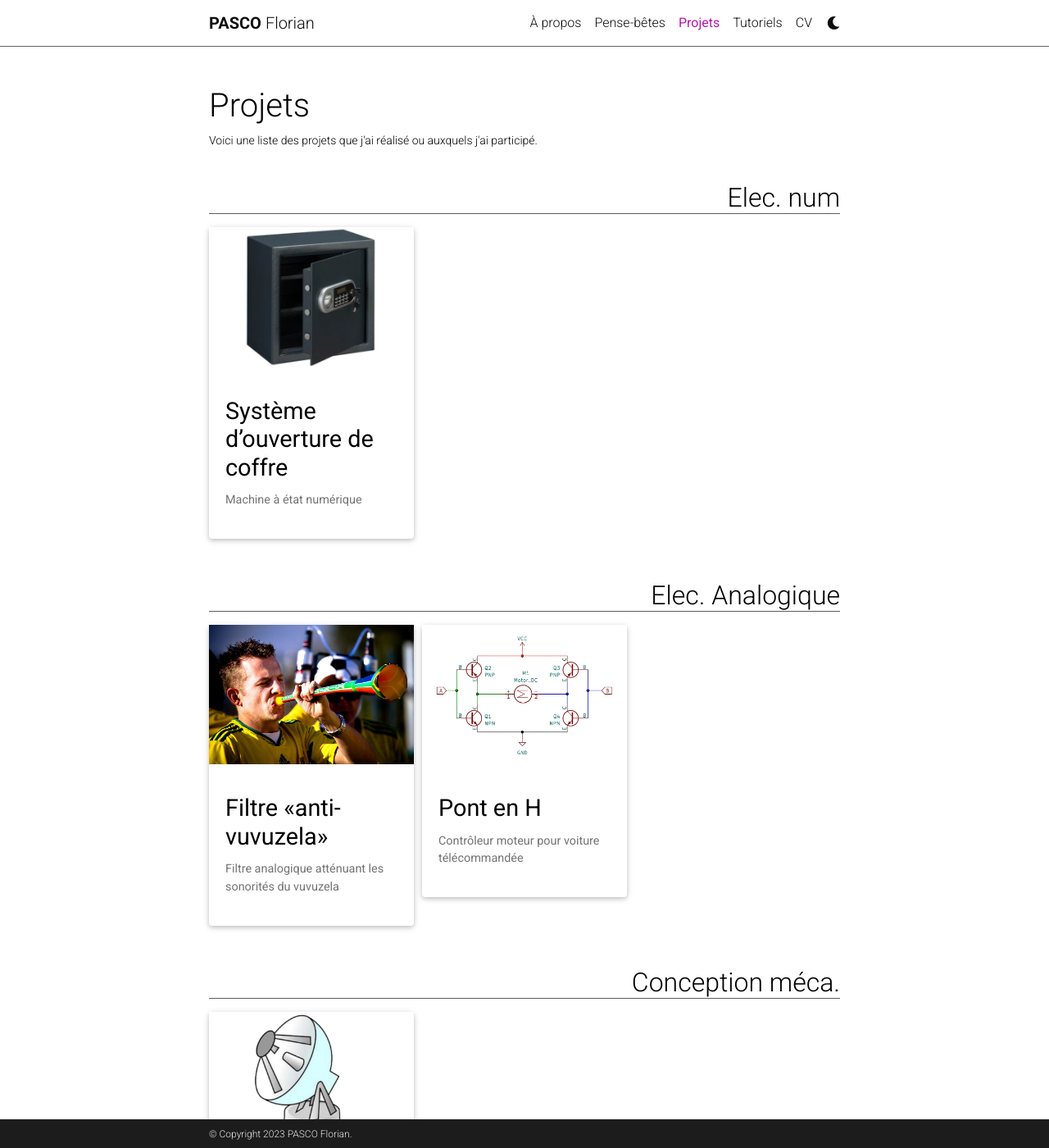
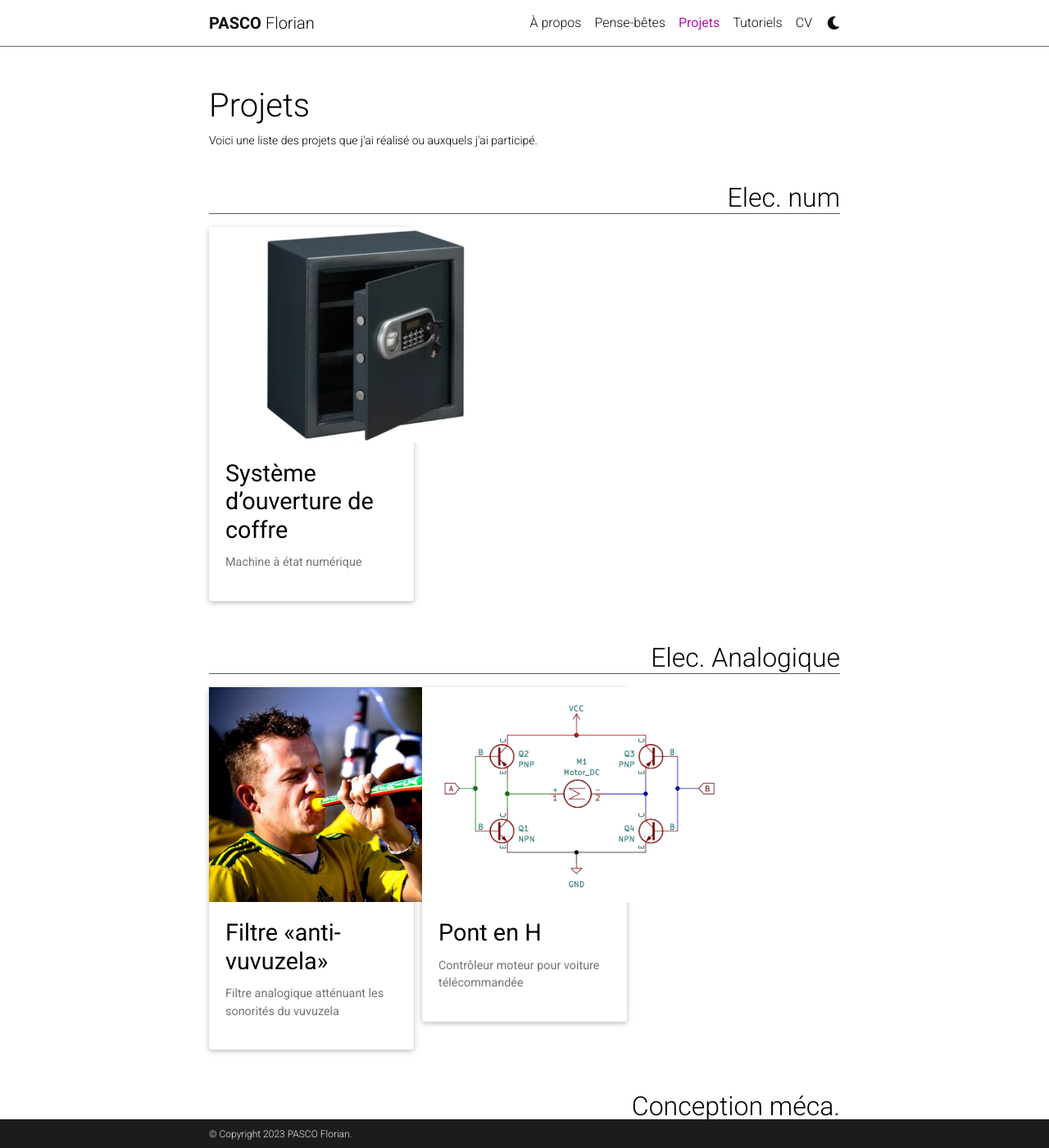
Before and after one commit to mpek29/mpek29.github.io, a Jekyll site: the page built from _pages/projects.md, in a window 1280 px wide and 1400 px high. Shown: the whole window at 82% size. Built offline with Jekyll 4.4.1, drawn with Linux system fonts in a browser that asks for light colours; full-size pictures stand in for the smaller copies a plugin makes; comment, search, counter and statistics services are not loaded; a style sheet for code colours, icons or effects is not loaded.

Commit message:
Update h_bridge.md

```diff
--- a/_sass/_base.scss
+++ b/_sass/_base.scss
@@ -145,9 +145,11 @@
 table.table a:hover:after :not(.nav-item.dropdown) {
  width:100%
 }
-figure,
-img {
-  max-width:90vw
+figure, img {
+  max-width: 90vw;
+  width: 385px;
+  margin: auto;
+  display: flex;
 }
 blockquote {
  background:var(--global-bg-color);
```
